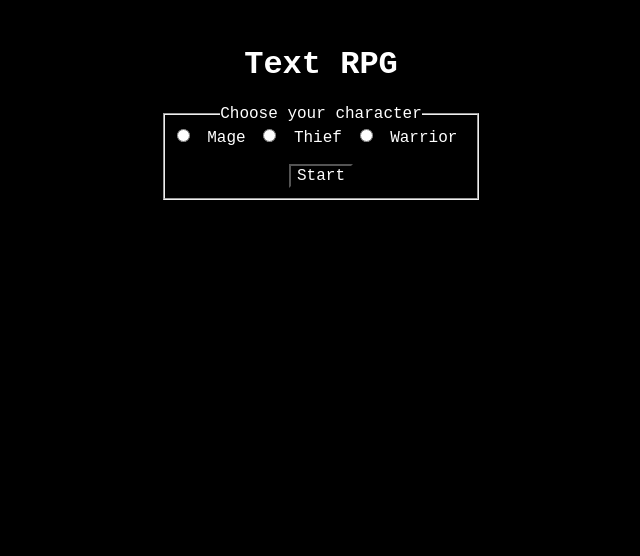
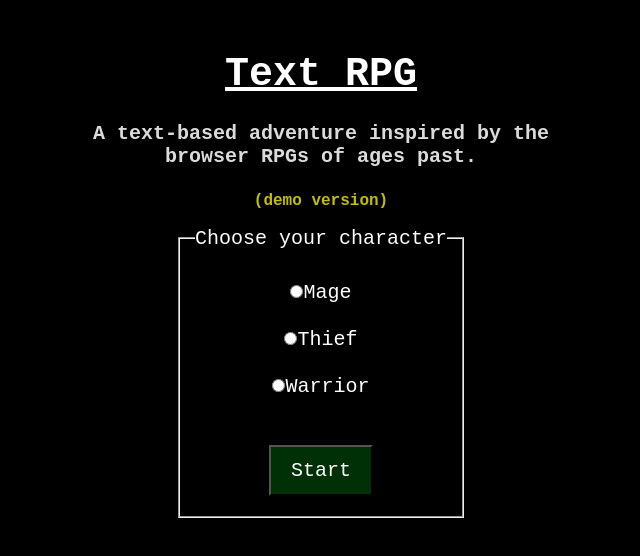
Before and after one commit to ryandthorn/text-rpg, a website: page public/index.html in a window 1280 px wide. Shown: the whole page, without its empty margins (319-959 px from the left). Drawn offline with nearby package versions, Linux system fonts and the light colour scheme.

Commit message:
Style and add info text to landing page, fix a typo

```diff
--- a/characterRouter.js
+++ b/characterRouter.js
@@ -127,8 +127,7 @@ router.post('/:new', (req, res) => {
         defendBonus: 0
       },
       smash: {
-        info: `An unavoidable crushing blow.` +
-          `3d4 damage, -2 MP`,
+        info: `An unavoidable crushing blow. 3d4 damage, -2 MP`,
         damage: [3, 4],
         mpCost: 2
       }
--- a/public/css/style.css
+++ b/public/css/style.css
@@ -19,6 +19,23 @@ h1 {
   font-size: 1.5em;
   flex: 2;
   text-align: center;
+  margin-bottom: 1.5rem;
+  text-decoration: underline;
+}
+
+.h2--info {
+  text-align: center;
+  font-size: 1.25em;
+  max-width: 30rem;
+  margin: 0 auto 1.5rem auto;
+  color: rgb(219, 219, 219)
+}
+
+.h3--info {
+  text-align: center;
+  font-size: 1em;
+  margin-bottom: 1rem;
+  color: rgb(194, 191, 0);
 }
 
 header input {
@@ -29,7 +46,7 @@ header input {
 }
 
 .h1--banner {
-  font-size: 2em;
+  font-size: 2.5em;
   text-align: center;
 }
 
@@ -37,14 +54,18 @@ header input {
   max-width: fit-content;
   text-align: center;
   margin: 0 auto;
+  font-size: 1.25em;
 }
 
 .form--choose-character label {
-  padding: .25rem .5rem;
+  display: block;
+  margin: 1.5rem 0;
 }
 
 .btn--start {
-  margin-top: 1rem;
+  padding: .75rem 1.25rem;
+  margin-bottom: .5rem;
+  background: rgb(0, 48, 6);
 }
 
 .text--first-person {
--- a/public/index.html
+++ b/public/index.html
@@ -15,15 +15,20 @@
     <h1 class="h1--banner">Text RPG</h1>
   </header>
   <main>
+    <h2 class="h2--info">A text-based adventure inspired by the browser RPGs of ages past.</h2>
+    <h3 class="h3--info">(demo version)</h3>
     <form class="form--choose-character">
       <fieldset>
         <legend>Choose your character</legend>
-        <input type="radio" name="character" id="mage" value="mage">
-        <label for="mage">Mage</label>
-        <input type="radio" name="character" id="thief" value="thief">
-        <label for="thief">Thief</label>
-        <input type="radio" name="character" id="warrior" value="warrior">
-        <label for="warrior">Warrior</label></br>
+        <label for="mage">
+          <input type="radio" name="character" id="mage" value="mage" required>Mage
+        </label>
+        <label for="thief">
+          <input type="radio" name="character" id="thief" value="thief" required>Thief
+        </label>
+        <label for="warrior">
+          <input type="radio" name="character" id="warrior" value="warrior" required>Warrior
+        </label></br>
         <input class="btn--start" type="submit" value="Start"/>
       </fieldset>
     </form>
```
